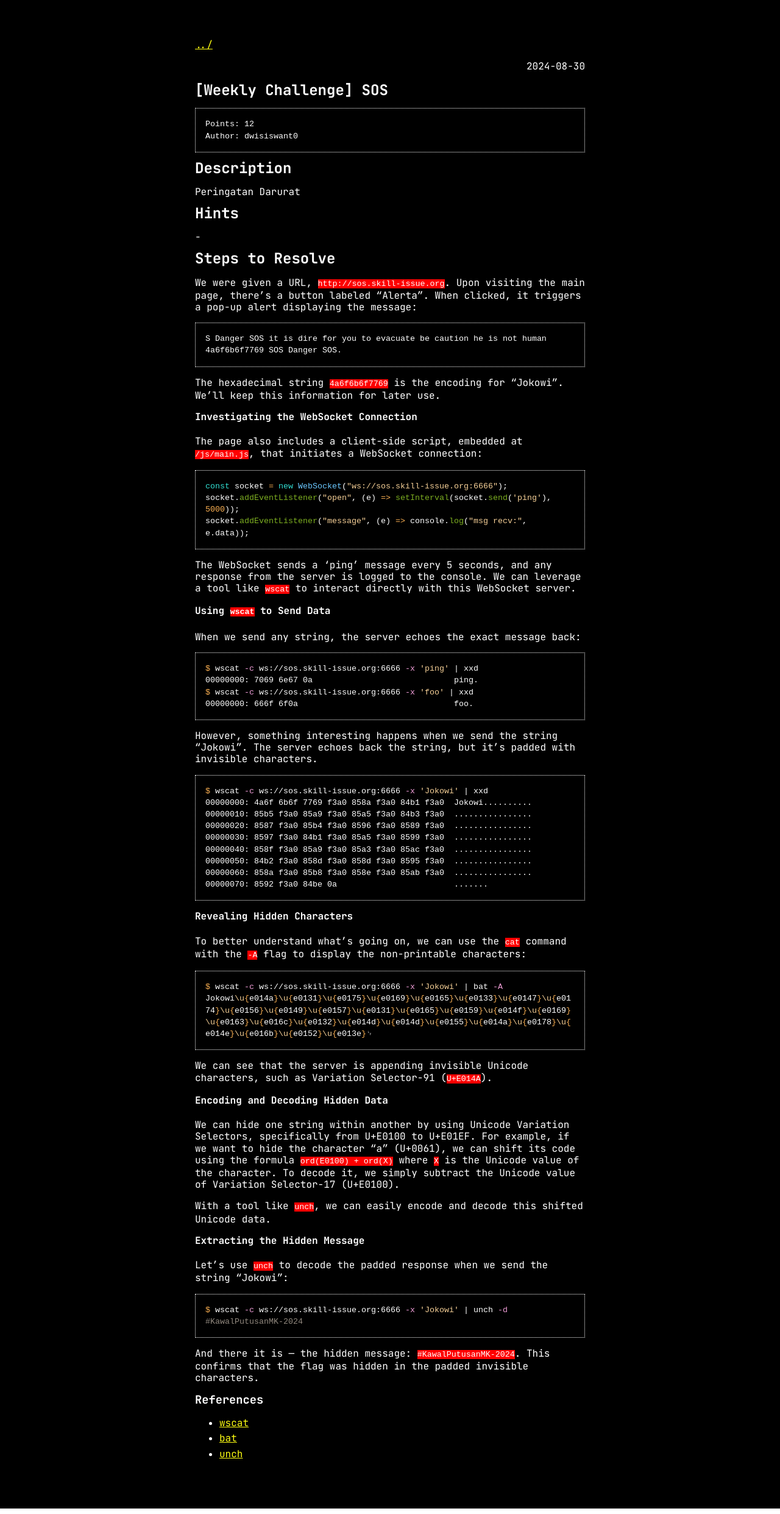
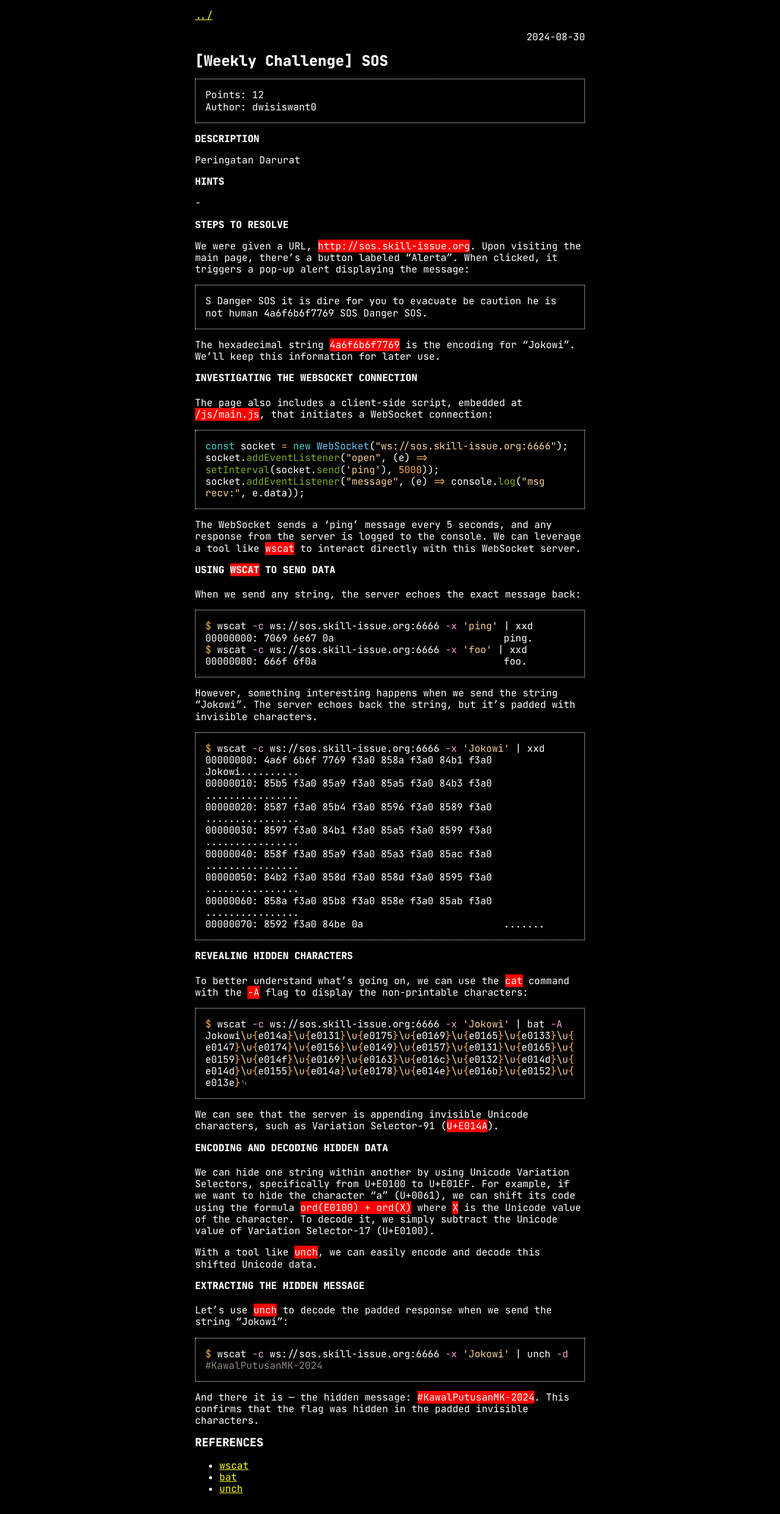
Before and after one commit to skill-issue-org/web, a Jekyll site: the page built from _posts/2024-08-30-sos.md, in a window 1280 px wide. Shown: the whole page at 61% size. Built offline with Jekyll 4.4.1, drawn with Linux system fonts in a browser that asks for light colours.

Commit message:
refactor(assets): update scss
Signed-off-by: Dwi Siswanto <git@dw1.io>

```diff
--- a/assets/css/main.scss
+++ b/assets/css/main.scss
@@ -11,13 +11,33 @@ body {
   padding: 0;
 }
 
+blockquote {
+  border-style: dashed;
+}
+
+h1 {
+  font-size: 1.5rem;
+}
+
+h2 {
+  font-size: 1rem;
+}
+
+h1, h2, h3, h4, h5, h6 {
+  font-weight: 800;
+}
+
 h2, h3, h4, h5, h6 {
   margin-top: 0px;
+  text-transform: uppercase;
 }
 
 code {
   color: black;
   background: #00ffff;
+  font-family: 'JetBrains Mono', monospace;
+  font-size: 16px;
+  line-height: 1.20rem;
 }
 
 pre.highlight > code {
@@ -26,3 +46,12 @@ pre.highlight > code {
   border-style: dotted;
   border-width: 1px;
 }
+
+li {
+  padding: 0;
+  margin: 0;
+}
+
+.w {
+  padding: 1rem;
+}
```
